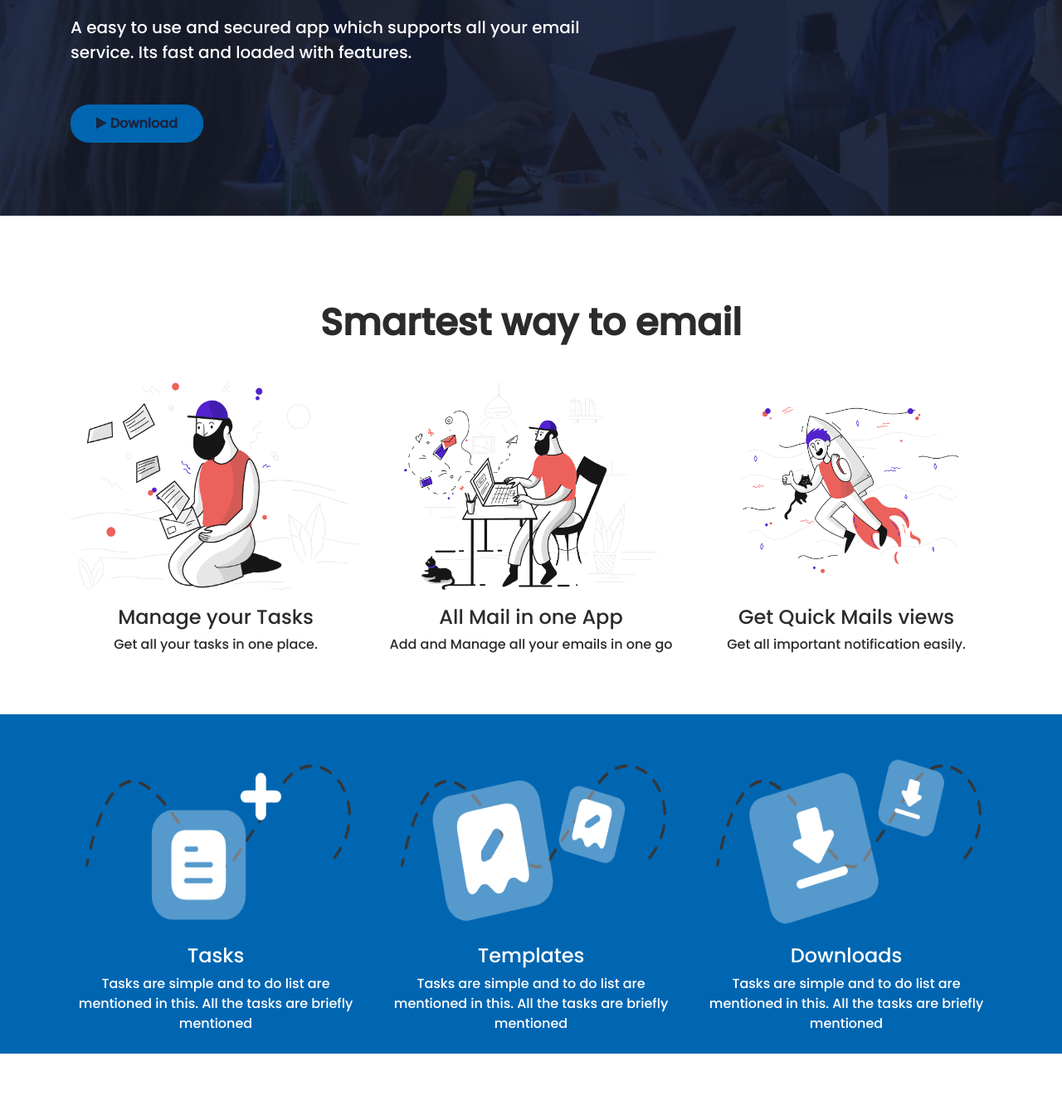
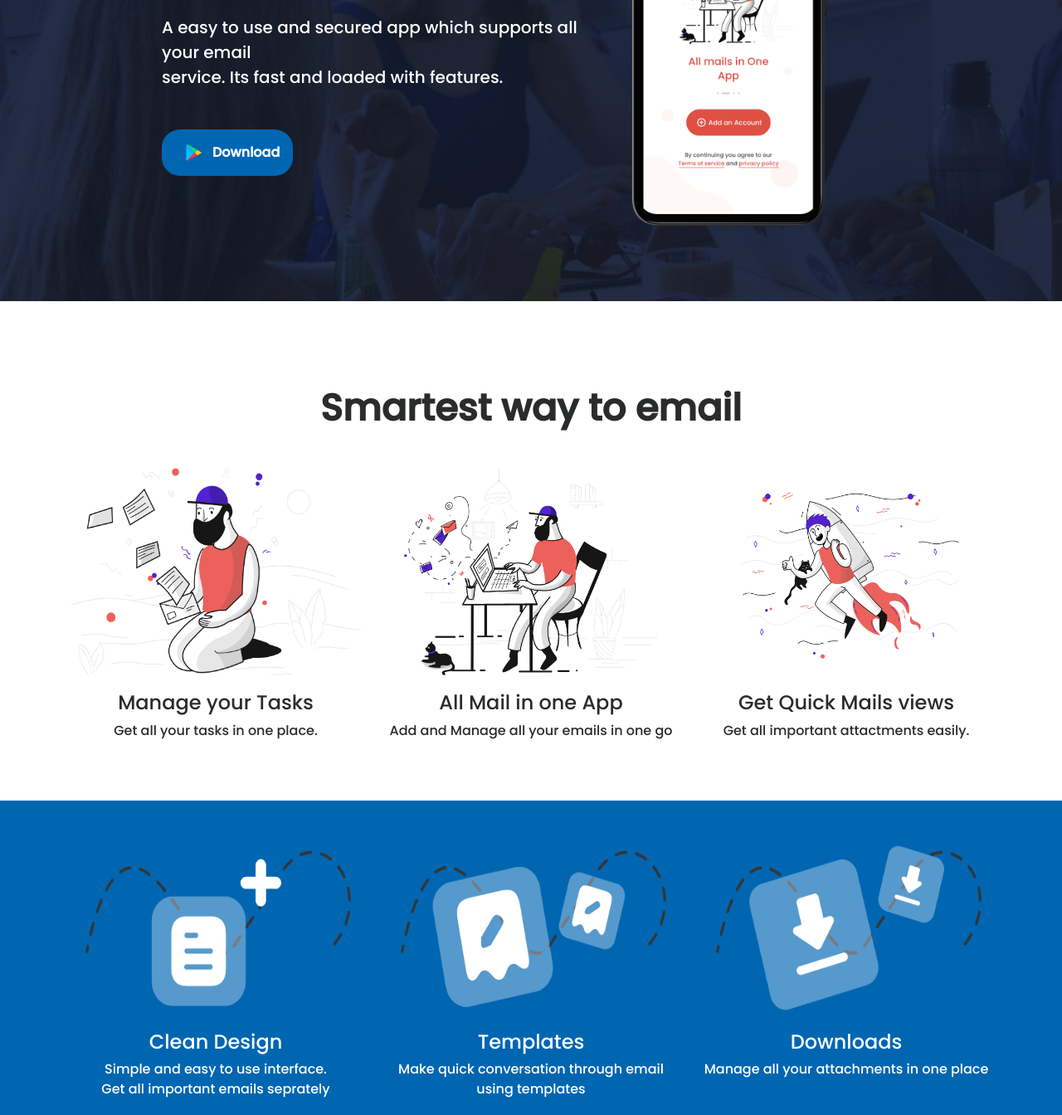
Before and after one commit to Shadman12345/Smart-Mailer-Website, a plain HTML site: page index.html in a window 1280 px wide. Shown: the part 300-1644 px from the top of the page at 83% size. Drawn offline with Linux system fonts and the light colour scheme.

Commit message:
final release

```diff
--- a/index.html
+++ b/index.html
@@ -14,21 +14,28 @@
     <link rel="preconnect" href="https://fonts.gstatic.com" crossorigin>
     <link href="https://fonts.googleapis.com/css2?family=Poppins:wght@500&display=swap" rel="stylesheet">
     <link rel="stylesheet" href="css/aos.css">
-    <link rel="icon" type = "image/png" href="img/logo.png">
+    <link rel="icon" type="image/png" href="img/logo.png">
 </head>
 
 <body>
     <!-- banner -->
     <div class="jumbotron jumbotron-fluid" id="banner" style="background-image: url(img/banner-bk.jpg);">
+        <div class="container">
+            <div class="row">
+                <div class="col-md-1">
+                </div>
+                <div class="col-md-6">
                     <div class="container text-center text-md-left">
                         <header>
-                <div class="col-2">
+                            <div class="col-md-2">
                                 <h4 style="color: white;font-family: 'Poppins', sans-serif; font-weight: 600;">
-                        OneMail</h4>
+                                    OneMail
+                                </h4>
                             </div>
                         </header>
                         <h1 data-aos="fade" data-aos-easing="linear" data-aos-duration="1000" data-aos-once="true"
-                style="font-family: 'Poppins', sans-serif;" class="display-4 text-white font-weight-bold my-5">
+                            style="font-family: 'Poppins', sans-serif;"
+                            class="display-4 text-white font-weight-bold my-5">
                             One stop for <br>
                             All your Email
                         </h1>
@@ -37,17 +44,32 @@
                             A easy to use and secured app which supports all your email
                             <br>
                             service. Its fast and loaded with features.
-                <!-- <br> Illum iusto laoreet his te. Lorem partiendo mel ex. Ad vitae admodum voluptatum per. -->
                         </p>
-            <a href="#" data-aos="fade" data-aos-easing="linear" data-aos-duration="1000" data-aos-once="true"
-                class="btn my-4 font-weight-bold atlas-cta cta-green" style="font-family: 'Poppins', sans-serif;"><i
-                    class="fa fa-play"></i> Download</a>
+                        <a href="#" data-aos="fade" data-aos-easing="linear" data-aos-duration="1000"
+                            data-aos-once="true" class="btn my-4 font-weight-bold atlas-cta cta-green"
+                            style="font-family: 'Poppins', sans-serif; color: white;">
+                            <div class="row my-auto">
+                                <img src="img/store.svg" alt="" srcset="" style="height: 30px;">
+                                <div class="align-self-center">
+                                    Download
                                 </div>
                             </div>
+                        </a>
+                    </div>
+                </div>
+                <div class="col-md-3">
+                    <img src="img/landing.png" alt="" class="mx-auto">
+                </div>
+                <div class="col-md-3"></div>
+            </div>
+        </div>
+    </div>
+
     <!-- three-blcok -->
 
     <div class="container my-5 py-2">
-        <h2 class="text-center font-weight-bold my-5" style="font-family: 'Poppins', sans-serif;">Smartest way to email
+        <h2 class="text-center font-weight-bold my-5" style="font-family: 'Poppins', sans-serif;">Smartest way to
+            email
         </h2>
         <div class="row">
             <div data-aos="fade-up" data-aos-delay="0" data-aos-duration="1000" data-aos-once="true"
@@ -66,7 +88,7 @@
                 class="col-md-4 text-center">
                 <img src="img/growth.png" alt="Smart Scan" class="mx-auto d-block" style="height: 250px;">
                 <h4 style="font-family: 'Poppins', sans-serif; padding-top: 20px;">Get Quick Mails views</h4>
-                <p style="font-size: 16px; font-family: 'Poppins'; ">Get all important notification easily.</p>
+                <p style="font-size: 16px; font-family: 'Poppins'; ">Get all important attactments easily.</p>
             </div>
         </div>
     </div>
@@ -77,29 +99,35 @@
                 <div data-aos="fade-up" data-aos-delay="600" data-aos-duration="1000" data-aos-once="true"
                     class="col-md-4 text-center">
                     <img src="img/1.png" alt="Anti-spam" class="mx-auto d-block" style="height: 250px;">
-                    <h4 style="font-family: 'Poppins', sans-serif; padding-top: 20px; color: white;">Tasks
+                    <h4 style="font-family: 'Poppins', sans-serif; padding-top: 20px; color: white;">
+                        Clean Design
                     </h4>
-                    <p style="font-size: 16px; font-family: 'Poppins'; color: white;">Tasks are simple and to do list are mentioned in this. All the tasks are briefly mentioned</p>
-
-                    <!-- <p style="font-size: 16px; font-family: 'Poppins'; color: white;">Get all your tasks in one place.
-                    </p> -->
+                    <p style="font-size: 16px; font-family: 'Poppins'; color: white;">Simple and easy to use
+                        interface.<br>Get all important emails seprately
+                    </p>
                 </div>
                 <div data-aos="fade-up" data-aos-delay="800" data-aos-duration="1000" data-aos-once="true"
                     class="col-md-4 text-center">
                     <img src="img/2.png" alt="Phishing Detect" class="mx-auto d-block"
                         style="height: 250px; color: white;">
-                    <h4 style="font-family: 'Poppins', sans-serif; padding-top: 20px;color: white;">Templates
+                    <h4 style="font-family: 'Poppins', sans-serif; padding-top: 20px;color: white;">
+                        Templates
                     </h4>
-                    <p style="font-size: 16px; font-family: 'Poppins'; color: white;">Tasks are simple and to do list are mentioned in this. All the tasks are briefly mentioned</p>
-
-                    <!-- <p style="font-size: 16px; font-family: 'Poppins'; color: white;">Add and Manage all your emails in
-                        one go</p> -->
+                    <p style="font-size: 16px; font-family: 'Poppins'; color: white;">
+                        Make quick conversation
+                        through email using templates
+                    </p>
                 </div>
                 <div data-aos="fade-up" data-aos-delay="1000" data-aos-duration="1000" data-aos-once="true"
                     class="col-md-4 text-center">
                     <img src="img/3.png" alt="Smart Scan" class="mx-auto d-block" style="height: 250px;">
-                    <h4 style="font-family: 'Poppins', sans-serif; padding-top: 20px;color: white;">Downloads</h4>
-                    <p style="font-size: 16px; font-family: 'Poppins'; color: white;">Tasks are simple and to do list are mentioned in this. All the tasks are briefly mentioned</p>
+                    <h4 style="font-family: 'Poppins', sans-serif; padding-top: 20px;color: white;">
+                        Downloads
+                    </h4>
+                    <p style="font-size: 16px; font-family: 'Poppins'; color: white;">
+                        Manage all your attachments in
+                        one place
+                    </p>
                 </div>
             </div>
         </div>
@@ -110,8 +138,10 @@
             <div class="row justify-content-between text-center text-md-left">
                 <div data-aos="fade-right" data-aos-duration="1000" data-aos-once="true" class="col-md-6">
                     <h2 class="font-weight-bold" style="font-family: 'poppins';">Take a look inside</h2>
-                    <p class="my-4" style="font-family: 'poppins';">Traffic compression brings your messages into your
-                        mailbox quickly. So you can use your data plan for other things, like watching that cool video.
+                    <p class="my-4" style="font-family: 'poppins';">Traffic compression brings your messages into
+                        your
+                        mailbox quickly. So you can use your data plan for other things, like watching that cool
+                        video.
                         <br><br> Brings your email in superfast even if the number of messages and contacts you have
                         grows to an amazing size.
                     </p>
@@ -128,18 +158,21 @@
         <div class="container">
             <div class="row justify-content-between text-center text-md-left">
                 <div data-aos="fade-left" data-aos-duration="1000" data-aos-once="true" class="col-md-6 flex-md-last">
-                    <h2 class="font-weight-bold" style="color: white; font-family: 'poppins';">Safe and reliable</h2>
+                    <h2 class="font-weight-bold" style="color: white; font-family: 'poppins';">Safe and reliable
+                    </h2>
                     <p class="my-4" style="color: white; font-family: 'poppins';">
-                        Import your contacts from all your email accounts. Access frequent contacts easily. Start typing
+                        Import your contacts from all your email accounts. Access frequent contacts easily. Start
+                        typing
                         name or email and myMail will suggest best matching contacts from all of your address book.
 
-                        <br> <br>Share all those party photos with a few taps! Pick a bunch of pictures from your photo
+                        <br> <br>Share all those party photos with a few taps! Pick a bunch of pictures from your
+                        photo
                         gallery all at once.
                     </p>
                 </div>
                 <div data-aos="fade-right" data-aos-duration="1000" data-aos-once="true"
                     class="col-md-3 align-self-center flex-md-first">
-                    <img src="img/compose.png" alt="Safe and reliable" class="mx-auto d-block">
+                    <img src="img/contacts.png" alt="Safe and reliable" class="mx-auto d-block">
                 </div>
             </div>
         </div>
@@ -164,10 +197,14 @@
     <div class="jumbotron jumbotron-fluid" id="copyright">
         <div class="container">
             <div class="row justify-content-between">
-                <div class="col-md-12 text-white align-self-center text-center text-md-left my-2">
+                <div class="col-md-10 col-sm-12 text-white align-self-center text-center text-md-left my-2">
                     Copyright © 2021 oneMail.
                 </div>
-
+                <div class="col-md-2 col-sm-12">
+                    <a href="#" class="btn my-4 font-weight-bold atlas-cta" style="font-family: 'Poppins', sans-serif;">
+                        View Privacy Policy
+                    </a>
+                </div>
             </div>
         </div>
     </div>
```
Also changed, not shown: img/contacts.png (added), img/landing.png (added), img/store.svg (added). Lines whose indentation alone changed are shown as unchanged.
